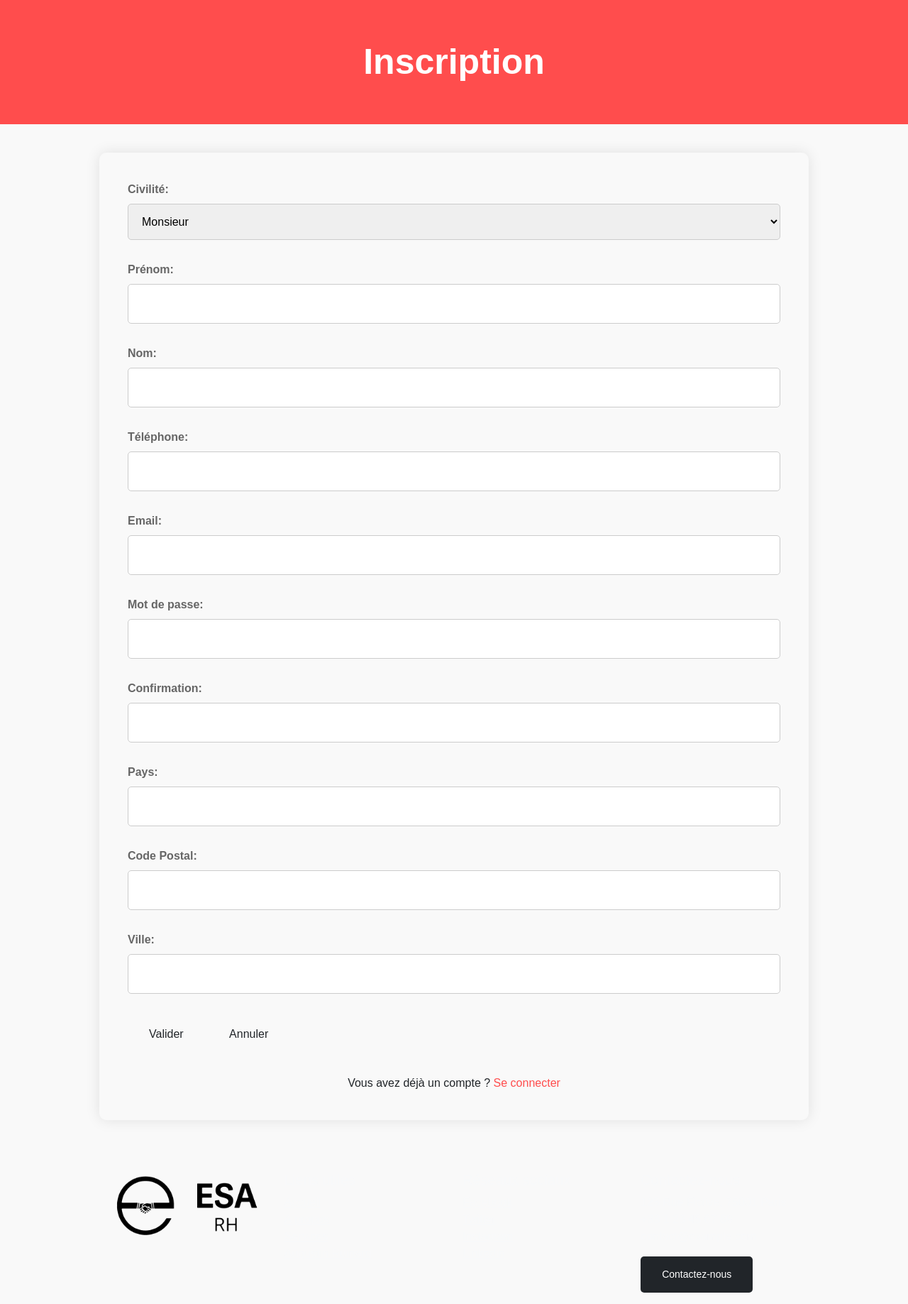
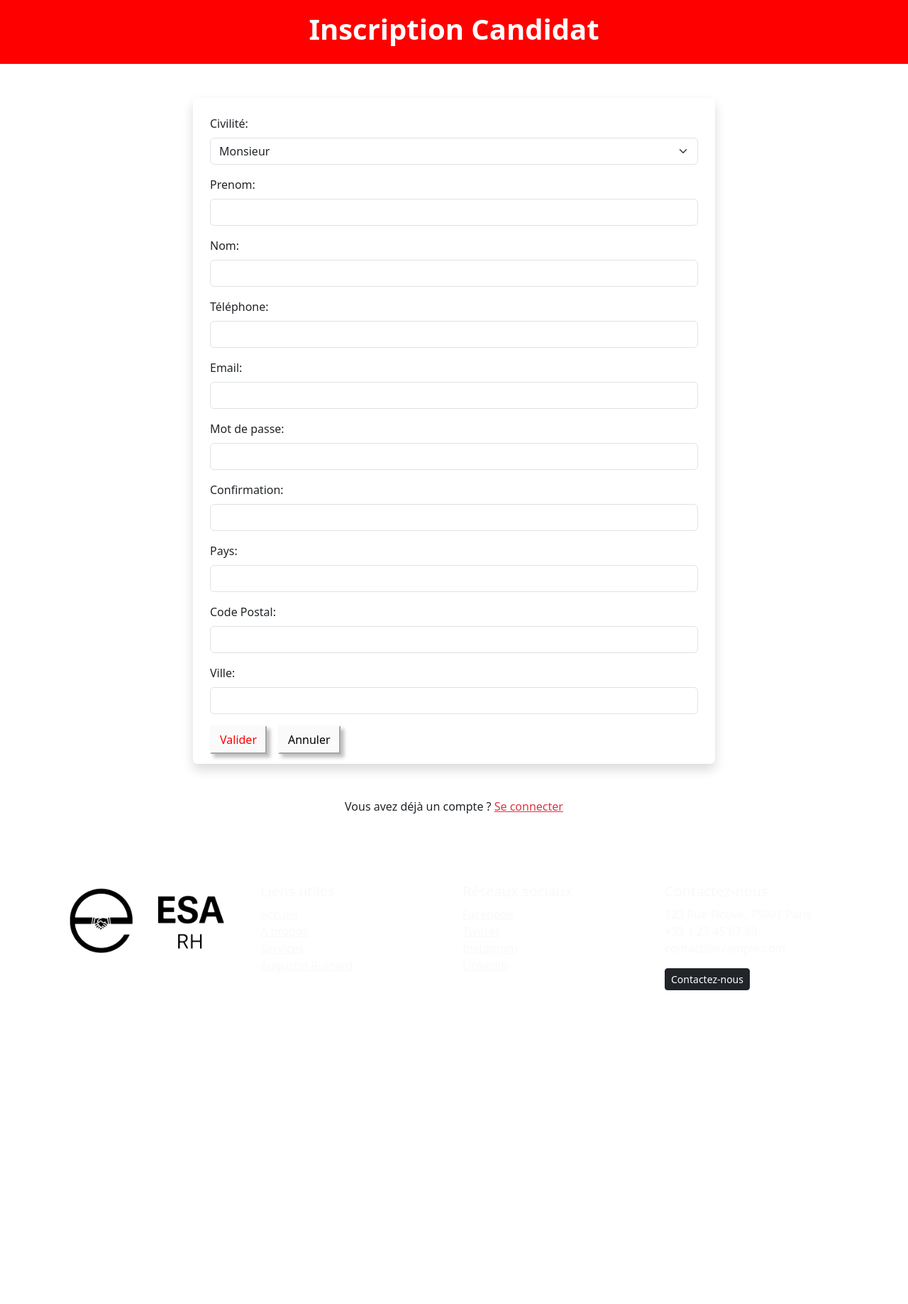
Before and after one commit to NarththananSivanathan/ESA-RH, a Symfony app: template templates/candidat/inscription.html.twig in a window 1280 px wide. Shown: the whole page at 71% size. After the commit the page ends 1395 px from the top, so only its background shows below. Run offline with Twig, Linux system fonts and the light colour scheme; the template is opened without the code that fills it, so the values that code supplies are empty; some libraries are stand-ins or nearby versions.

Commit message:
Nouvelle formulaire d'inscription candidat

```diff
--- a/templates/candidat/inscription.html.twig
+++ b/templates/candidat/inscription.html.twig
@@ -2,74 +2,75 @@
 
 {% block title %}Inscription-Candidat{% endblock %}
 
-{% block stylesheets %}
-    <link rel="stylesheet" href="{{ asset('assets/css/style-form-inscription.css') }}">
-{% endblock %}
-
 {% block body %}
 
-    <nav>
-        <div class="container">
-            <div class="logo">Inscription</div>
+    <div class="d-flex justify-content-center align-items-center text-white" style="height: 90px; background-color: #ff0000;">
+        <h1 class="text-center fs-1 fs-md-2 fs-lg-3 fs-xl-4 fw-bold">Inscription Candidat</h1>
     </div>
-    </nav>
-    <div class="container">
-        <form action="#" method="POST" class="inscription-form">
-            <div class="form-group">
-                <label for="civilite">Civilité:</label>
-                <select name="civilite" id="civilite">
+
+    <div class="container my-5">
+        <div class="row">
+            <div class="col-12 col-md-9 col-lg-8 mx-auto"> <!-- Ajustement pour un formulaire plus large -->
+                <div class="shadow p-4 mb-5 bg-body rounded">
+                    <form action="#" method="POST">
+                        <!-- Vos champs de formulaire ici -->
+                        <div class="mb-3">
+                            <label for="civilite" class="form-label">Civilité:</label>
+                            <select name="civilite" id="civilite" class="form-select">
                                 <option value="monsieur">Monsieur</option>
                                 <option value="madame">Madame</option>
-                    <option value="madame">Autre...</option>
+                                <option value="autre">Autre...</option>
                             </select>
                         </div>
-            <div class="form-group">
-                <label for="prenom">Prénom:</label>
-                <input type="text" id="prenom" name="prenom" required>
+                        <div class="mb-3">
+                            <label for="prenom" class="form-label">Prenom:</label>
+                            <input type="text" class="form-control" id="prenom" name="prenom" required>
                         </div>
-            <div class="form-group">
-                <label for="nom">Nom:</label>
-                <input type="text" id="nom" name="nom" required>
+                        <div class="mb-3">
+                            <label for="nom" class="form-label">Nom:</label>
+                            <input type="text" class="form-control" id="nom" name="nom" required>
                         </div>
-            <div class="form-group">
-                <label for="telephone">Téléphone:</label>
-                <input type="tel" id="telephone" name="telephone" required>
+                        <div class="mb-3">
+                            <label for="telephone" class="form-label">Téléphone:</label>
+                            <input type="tel" class="form-control" id="telephone" name="telephone" required>
                         </div>
-            <div class="form-group">
-                <label for="email">Email:</label>
-                <input type="email" id="email" name="email" required>
+                        <div class="mb-3">
+                            <label for="email" class="form-label">Email:</label>
+                            <input type="email" class="form-control" id="email" name="email" required>
                         </div>
-            <div class="form-group">
-                <label for="motdepasse">Mot de passe:</label>
-                <input type="password" id="motdepasse" name="motdepasse" required>
+                        <div class="mb-3">
+                            <label for="motdepasse" class="form-label">Mot de passe:</label>
+                            <input type="password" class="form-control" id="motdepasse" name="motdepasse" required>
                         </div>
-            <div class="form-group">
-                <label for="confirmation">Confirmation:</label>
-                <input type="password" id="confirmation" name="confirmation" required>
+                        <div class="mb-3">
+                            <label for="confirmation" class="form-label">Confirmation:</label>
+                            <input type="password" class="form-control" id="confirmation" name="confirmation" required>
                         </div>
-            <div class="form-group">
-                <label for="pays">Pays:</label>
-                <input type="text" id="pays" name="pays" required>
+                        <div class="mb-3">
+                            <label for="pays" class="form-label">Pays:</label>
+                            <input type="text" class="form-control" id="pays" name="pays" required>
                         </div>
-            <div class="form-group">
-                <label for="codepostal">Code Postal:</label>
-                <input type="text" id="codepostal" name="codepostal" required>
+                        <div class="mb-3">
+                            <label for="codepostal" class="form-label">Code Postal:</label>
+                            <input type="text" class="form-control" id="codepostal" name="codepostal" required>
                         </div>
-            <div class="form-group">
-                <label for="ville">Ville:</label>
-                <input type="text" id="ville" name="ville" required>
+                        <div class="mb-3">
+                            <label for="ville" class="form-label">Ville:</label>
+                            <input type="text" class="form-control" id="ville" name="ville" required>
                         </div>
-            <div class="form-group">
-                <button type="submit" class="btn valider">Valider</button>
-                <button type="button" class="btn annuler">Annuler</button>
+                        <div class="d-flex align-items-center">
+                            <button type="submit" class="btn-valider me-3">Valider</button>
+                            <button type="button" class="btn-annuler btn-mg">Annuler</button>
                         </div>
-            <div class="connexion-link">Vous avez déjà un compte ? <a href="#" class="connecter">Se connecter</a></div>
                     </form>
                 </div>
-    <br>
+            </div>
+        </div>
 
-
+        <div class="text-center">
+            Vous avez déjà un compte ? <a href="#" class="link-danger">Se connecter</a>
+        </div>
+    </div>
 
     {% include 'boutDeCode/_footer.html.twig' %}
-
 {% endblock %}
```
Also changed, not shown: public/assets/css/global.css (added), public/assets/css/style-form-inscription.css (deleted). Lines whose indentation alone changed are shown as unchanged.
